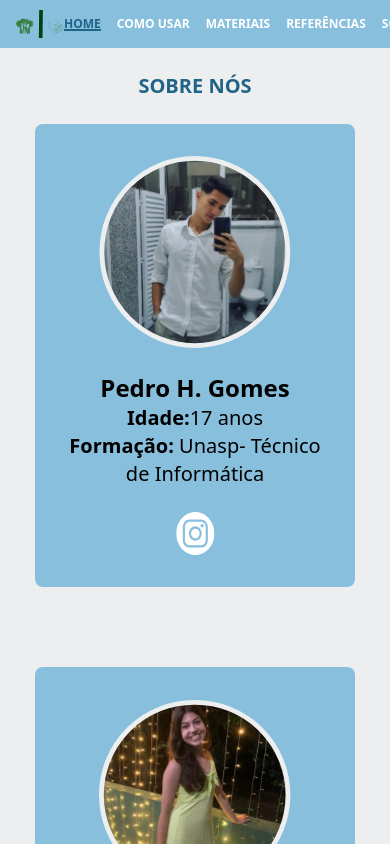
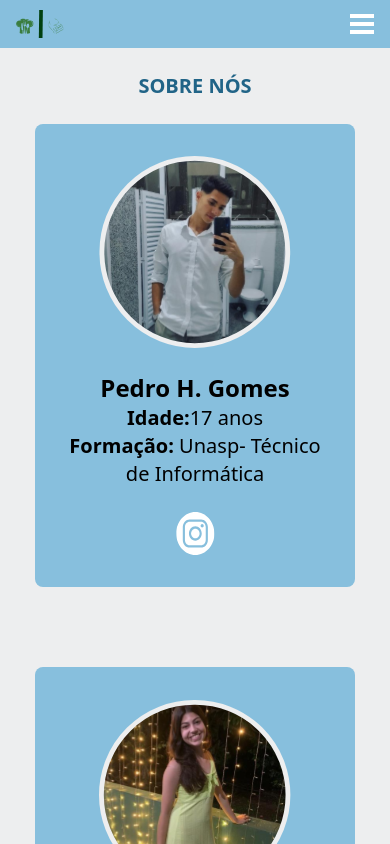
Before and after one commit to juliasouza18/integrantes-nutriscale, a React (Vite) app: page / in a window 390 px wide. Shown: the top 844 px of the page. Built offline with nearby package versions, Linux system fonts and the light colour scheme.

Commit message:
implementei o menu hamburgúer

```diff
--- a/src/components/Header.jsx
+++ b/src/components/Header.jsx
@@ -1,4 +1,4 @@
-import React from 'react'
+import React, {useState} from 'react'
 import Logo from '/LOGO.svg'
 
 export default function Header() {
@@ -9,9 +9,9 @@ export default function Header() {
            <img src={Logo} alt="" className='w-12 h-8 md:w-20 md:h-12 mr-3 md:mr-auto'/>
         </button>
 
-        <nav className='flex-grow'>
+        <nav className='flex-grow hidden md:inline'>
             <ul className='flex md:justify-end space-x-4 md:space-x-6 text-xs md:text-base uppercase text-naoSelecionado font-bold'>
-                <li className='flex text-botaoSelecionado underline decoration-botaoSelecionado decoration-2 '>
+                <li className='flex'>
                     <a href="">Home</a>
                 </li>
                 <li className= 'whitespace-nowrap'>
@@ -20,15 +20,45 @@ export default function Header() {
                 <li>
                     <a href="">Materiais</a>
                 </li>
-                <li>
+                <li className=''>
                     <a href="">Referências</a>
                 </li>
-                <li className='whitespace-nowrap'>
+                <li className='whitespace-nowrap text-botaoSelecionado underline decoration-botaoSelecionado decoration-2'>
                     <a href="">Sobre nós</a>
                 </li>
             </ul>
         </nav>
 
+        {/*Menu Hamburgui kkkkkacabapeloamor*/}
+        <button className='space-y-1 group md:hidden'>
+            <div className='w-6 h-1 bg-white'></div>
+            <div className='w-6 h-1 bg-white'></div>
+            <div className='w-6 h-1 bg-white'></div>
+
+            {/* menu */}
+            <ul className='bg-fundoHeader w-screen pb-10 absolute -top-full group-focus:top-0 right-0 duration-150 flex flex-col space-y-3 justify-end text-naoSelecionado'>
+                <button className='px-10 py-8 relative ml-auto'>
+                    <div className='w-6 h-1 rotate-45 absolute bg-white'></div>
+                    <div className='w-6 h-1 -rotate-45 absolute bg-white'></div>
+                </button>
+                <li className='flex justify-center w-full '>
+                    <a href="">Home</a>
+                </li>
+                <li className= 'whitespace-nowrap'>
+                    <a href="">Como Usar</a>
+                </li>
+                <li>
+                    <a href="">Materiais</a>
+                </li>
+                <li className=''>
+                    <a href="">Referências</a>
+                </li>
+                <li className='whitespace-nowrap text-botaoSelecionado'>
+                    <a href="">Sobre nós</a>
+                </li>
+            </ul>
+        </button>
+
     </header>
   )
 }
```
